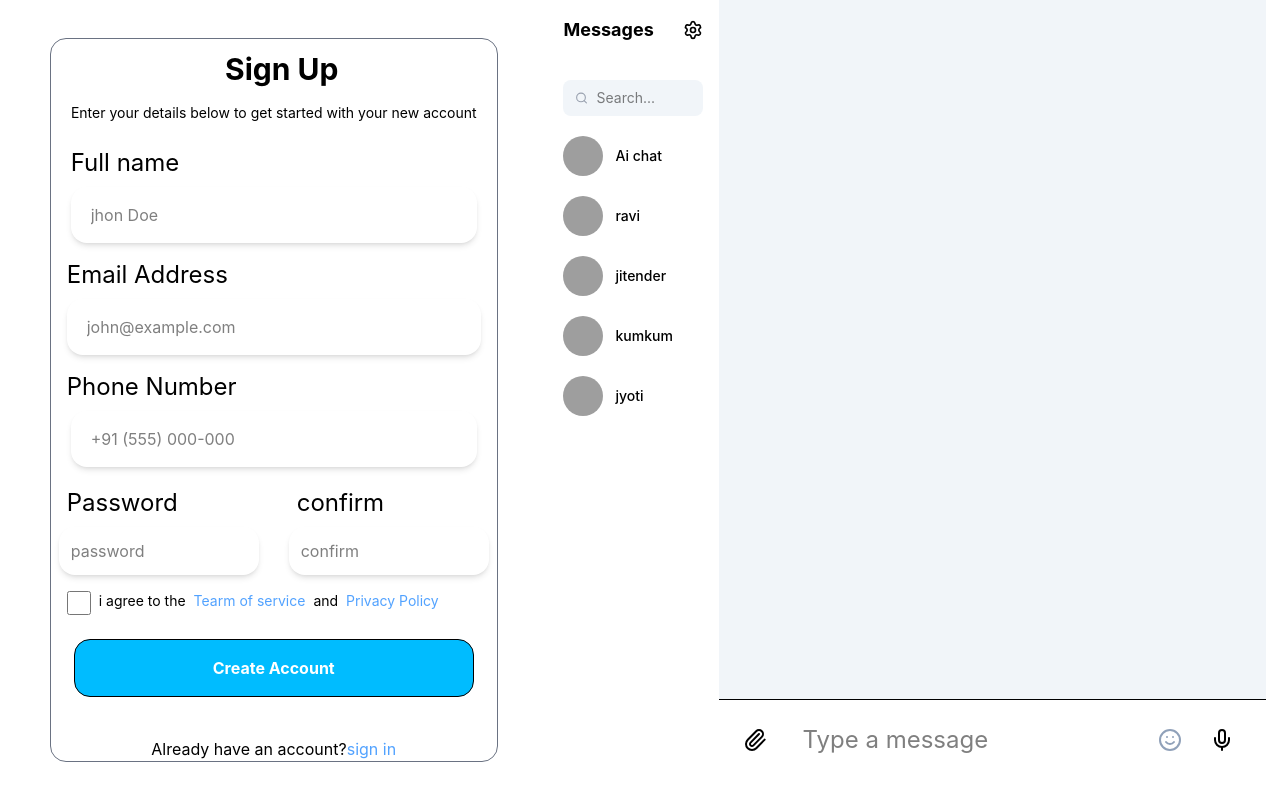
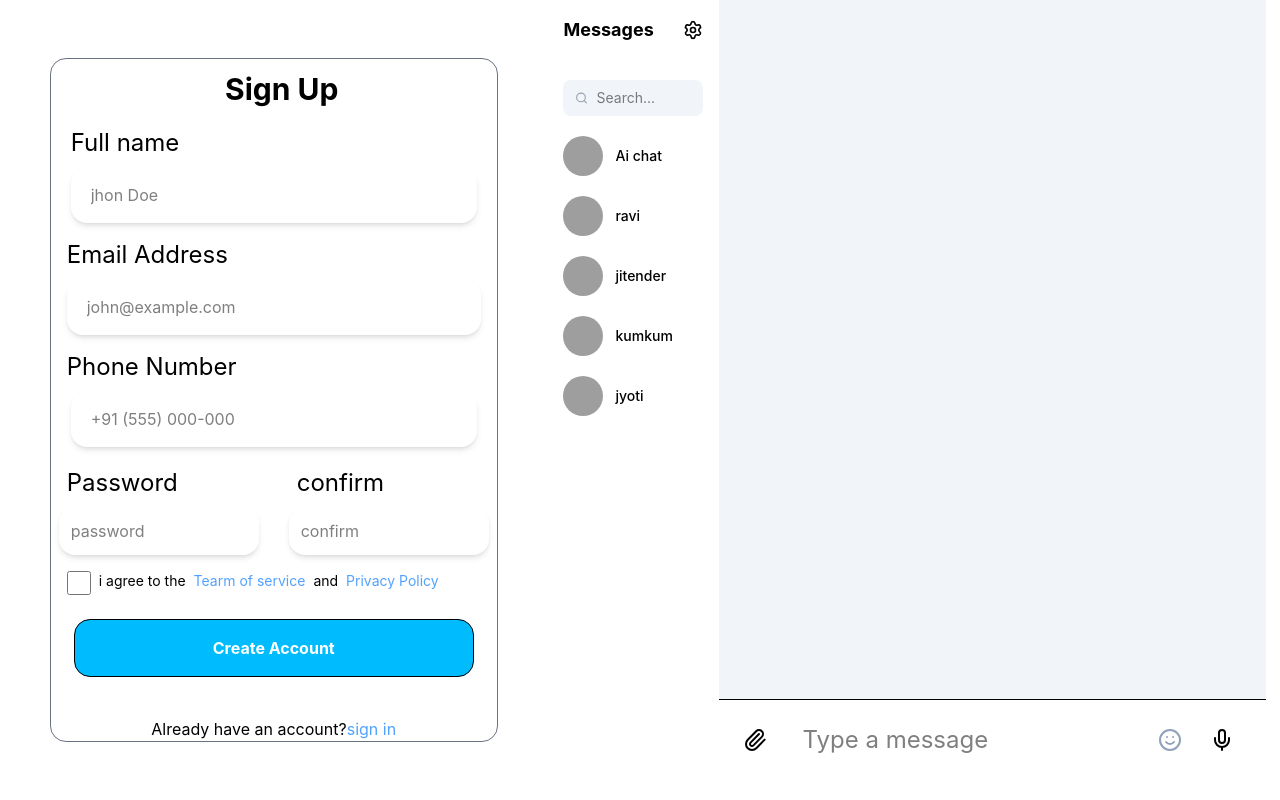
Before and after one commit to Jeetu-code/ShiroChat, a React app in the folder frontend/: page / in a window 1280 px wide. Built offline with nearby package versions, Linux system fonts and the light colour scheme; grey boxes are pictures that could not be loaded; the HTML template or start-up script is replaced by a standard one.

Commit message:
sign up ui changed

```diff
--- a/frontend/src/component/registertion-form/Registrationform.jsx
+++ b/frontend/src/component/registertion-form/Registrationform.jsx
@@ -6,7 +6,7 @@ export default function Registrationform (){
 <div className=" mx-auto flex justify-center items-center h-screen w-full  oklch(91% 0.096 180.426) ">
         <div className= "w-full max-w-md rounded-2xl   mx-auto  border   border-gray-500" >
       <h2 className="font-bold  mt-2  text-3xl p-1 m-1 ml-5 flex justify-center  ">Sign Up </h2>
-      <p className="mx-auto p-2  flex justify-center text-sm ms:text-base ">Enter your details below to get started with your new account </p>
+
 
 <div className="mt-4 ">
 <label className="ml-4 mt-4 text-2xl  pl-1">Full name</label> <br />
```
